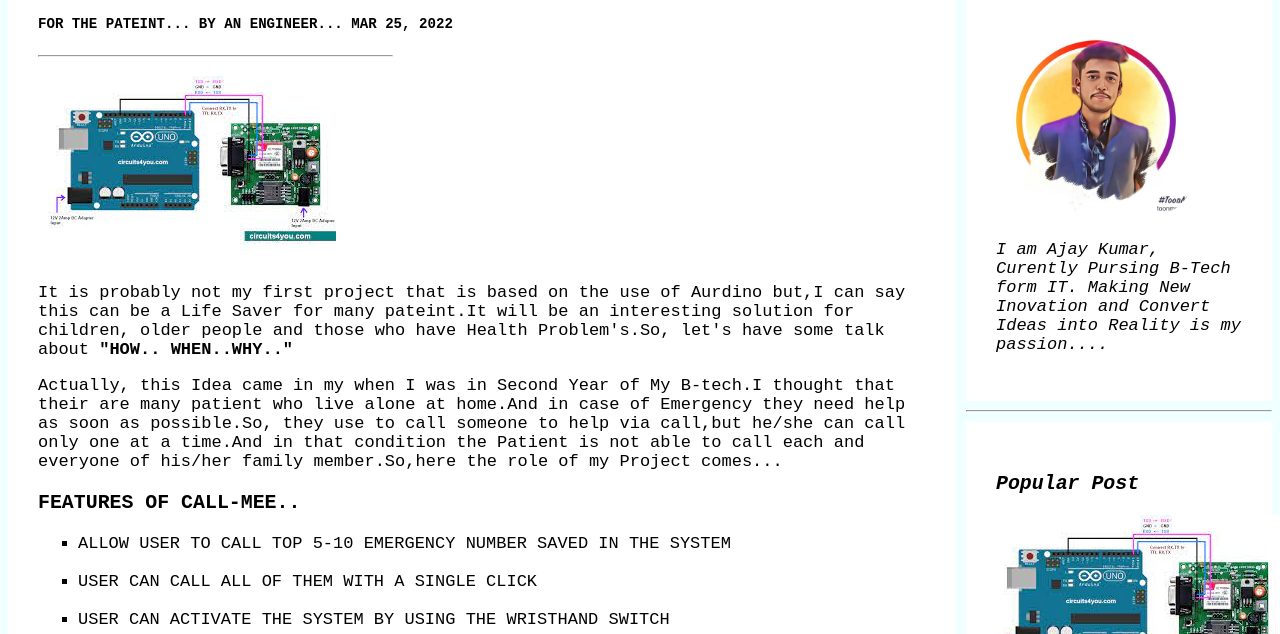
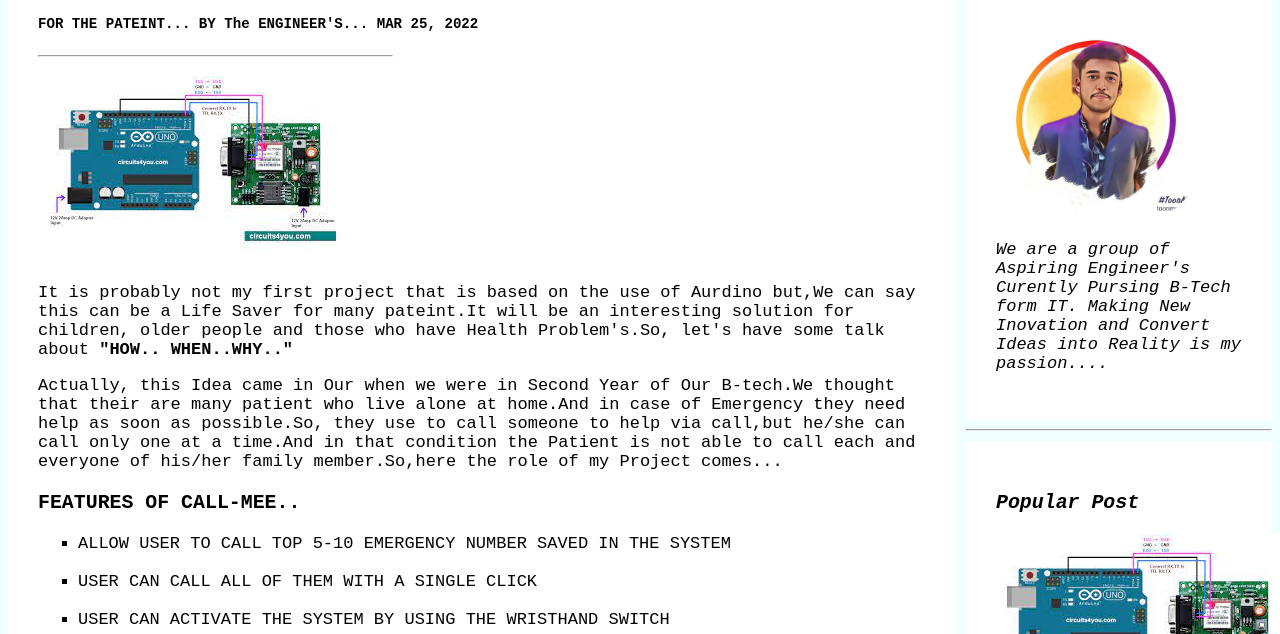
Before and after one commit to Ak-royal/Call-Mee, a plain HTML site: page index.html in a window 1280 px wide. Shown: the part 166-800 px from the top of the page. Drawn offline with Linux system fonts and the light colour scheme.

Commit message:
Update index.html

```diff
--- a/index.html
+++ b/index.html
@@ -1,7 +1,7 @@
 <!DOCTYPE html>
 <html>
 <head>
-  <title>CALL-ME By Ajay Kumar</title>
+  <title>CALL-ME By MAASK</title>
 <meta name="viewport" content="width=device-width, initial-scale=1">
 <link rel="stylesheet" type="text/css" href="style3.css">
 <link rel="stylesheet" href="https://cdnjs.cloudflare.com/ajax/libs/font-awesome/4.7.0/css/font-awesome.min.css">
@@ -36,13 +36,13 @@
   <div class="leftcolumn">
     <div class="card" style="margin-top: 10px; width:100%;">
       <h2>{CALL-MEE}...</h2>
-      <h5>FOR THE PATEINT... BY AN ENGINEER... MAR 25, 2022</h5>
+      <h5>FOR THE PATEINT... BY The ENGINEER'S... MAR 25, 2022</h5>
       <hr style="width: 40%; margin-left: 0px;">
       <div class="image" style="height:200px;">
         <img src="gsm.jpg">
       </div>
-        <p> It is probably not my first project that is based on the use of Aurdino but,I can say this can be a Life Saver for many pateint.It will be an interesting solution for children, older people and those who have Health Problem's.So, let's have some talk about  <strong>"HOW.. WHEN..WHY.."</strong></p>
-        <p>Actually, this Idea came in my when I was in Second Year of My B-tech.I thought that their are many patient who live alone at home.And in case of Emergency they need help as soon as possible.So, they use to call someone to help via call,but he/she can call only one  at a time.And in that condition the Patient is not able to call each and everyone of his/her family member.So,here the role of my Project comes...</p>
+        <p> It is probably not my first project that is based on the use of Aurdino but,We can say this can be a Life Saver for many pateint.It will be an interesting solution for children, older people and those who have Health Problem's.So, let's have some talk about  <strong>"HOW.. WHEN..WHY.."</strong></p>
+        <p>Actually, this Idea came in Our when we were in Second Year of Our B-tech.We thought that their are many patient who live alone at home.And in case of Emergency they need help as soon as possible.So, they use to call someone to help via call,but he/she can call only one  at a time.And in that condition the Patient is not able to call each and everyone of his/her family member.So,here the role of my Project comes...</p>
         <h3>FEATURES OF CALL-MEE..</h3>
         <ul>
  <li style="list-style:square;">ALLOW USER TO CALL TOP 5-10 EMERGENCY NUMBER SAVED IN THE SYSTEM</li>
@@ -201,7 +201,7 @@ if(disc == HIGH)
       <div>
         <img src="self.jpg" style="width: 200px; align-content: left ;border-radius: 50px;">
       </div>
-      <p>I am Ajay Kumar, Curently Pursing B-Tech form IT. Making New Inovation and Convert  Ideas into Reality  is my passion....</p>
+      <p>We are a group of Aspiring Engineer's Curently Pursing B-Tech form IT. Making New Inovation and Convert  Ideas into Reality  is my passion....</p>
     </div>
 <hr>
 
@@ -225,7 +225,7 @@ In this project, we will use Windows Remote Arduino to turn an LED on and off. I
 
         <p>
           <H3>Lie Detector By Ardiuno</H3>
-In this project, I will show you how to make an Arduino-controlled lie detector to see when your friends are lying ...</p>
+In this project, We will show you how to make an Arduino-controlled lie detector to see when your friends are lying ...</p>
 </a></div><br>
 <hr>
       <div >
@@ -255,7 +255,7 @@ This is very simple and small post but always simple and small things make smart
 </div>
 
 <div class="footer" >
-  <h2 style="color: White;">{.."Written by Ajay Kumar"..}</h2>
+  <h2 style="color: White;">{.."Written by MAASK GROUP"..}</h2>
 </div>
 <script>
 var navList = document.getElementById("nav-lists");
```
